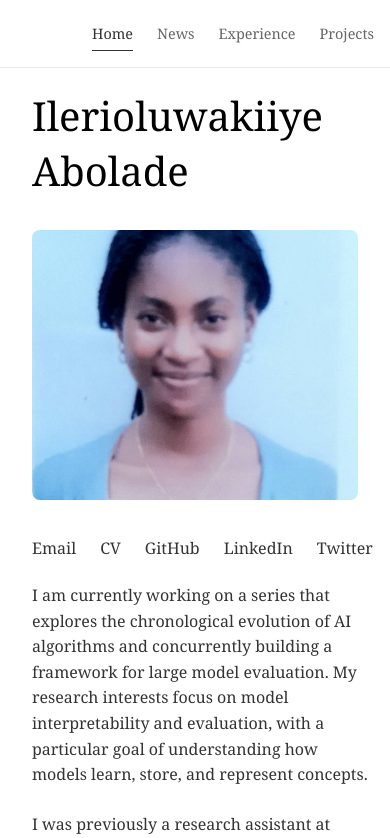
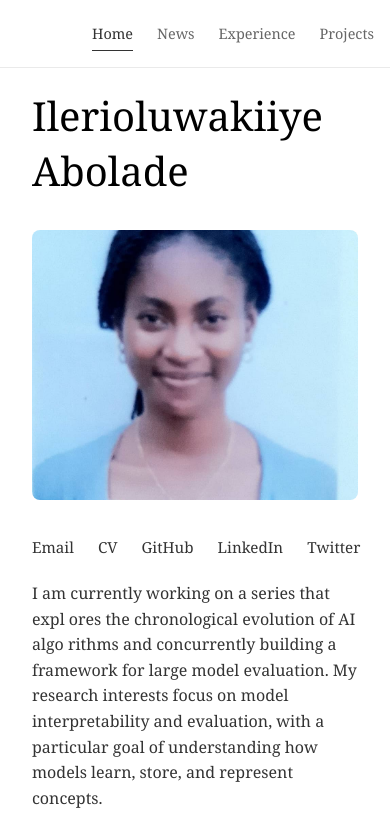
Before and after one commit to ileri-oluwa-kiiye/ileri-oluwa-kiiye.github.io, a React (Vite) app: page / in a window 390 px wide. Shown: the top 838 px of the page. Built offline with nearby package versions, Linux system fonts and the light colour scheme.

Commit message:
Enhance responsive design for social media links

```diff
--- a/src/assets/styles/index.js
+++ b/src/assets/styles/index.js
@@ -71,6 +71,10 @@ export const HeroContainer = styled.div`
     color: #333; // Adjust color to match your theme
     text-decoration: none;
     font-weight: 500;
+
+    @media (max-width: 768px) {
+        font-size: 0.95rem;
+      }
 
     &:hover {
       text-decoration: underline;
--- a/src/comp/LandingPage/hero.jsx
+++ b/src/comp/LandingPage/hero.jsx
@@ -16,8 +16,8 @@ const Hero = () => {
           </div>
 
           <p>
-            I am currently working on a series that explores the chronological evolution of AI
-            algorithms and concurrently building a framework for large model evaluation. My
+            I am currently working on a series that expl ores the chronological evolution of AI
+            algo rithms and concurrently building a framework for large model evaluation. My
             research interests focus on model interpretability and evaluation, with a particular goal
             of understanding how models learn, store, and represent concepts.
           </p>
```
